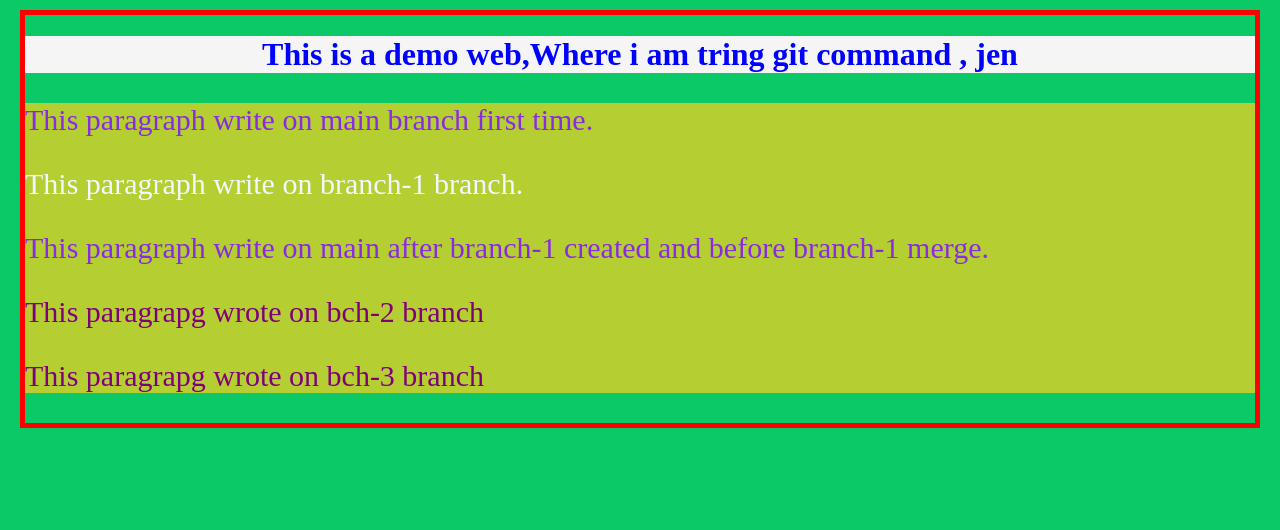
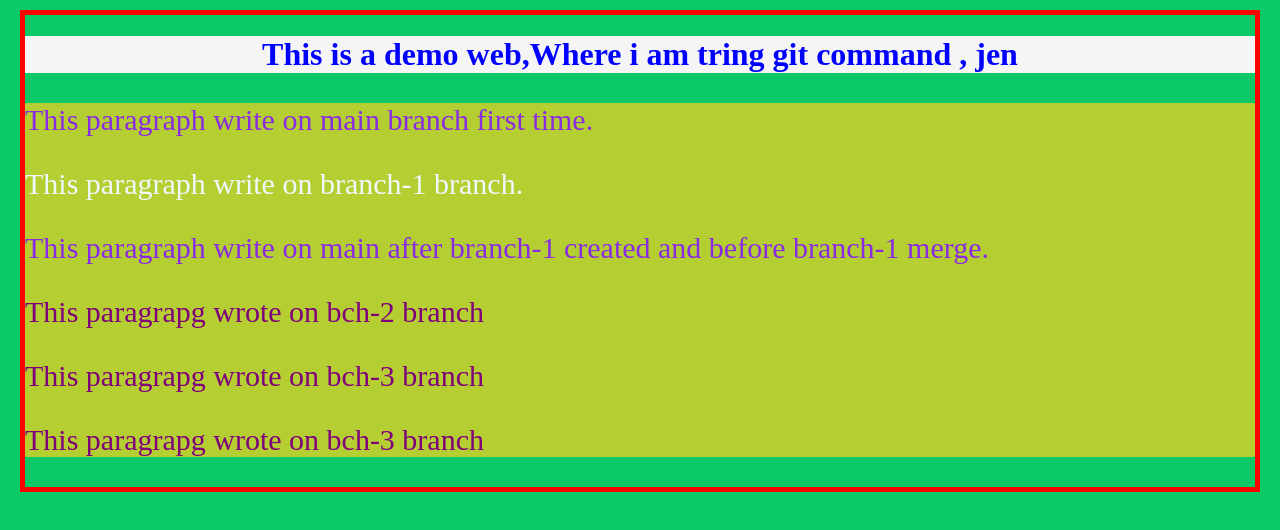
Before and after one commit to JyotiRanjan700/simple_web, a plain HTML site: page index_1.html in a window 1280 px wide. Drawn offline with Linux system fonts and the light colour scheme.

Commit message:
c8 add another para on bch-3

```diff
--- a/index_1.html
+++ b/index_1.html
@@ -16,6 +16,7 @@
         <p id="p_main">This paragraph write on main after branch-1 created and before branch-1 merge.</p>
         <p id="bch-2-p">This paragrapg wrote on bch-2 branch</p>
         <p id="bch-3-p">This paragrapg wrote on bch-3 branch</p>
+        <p id="bch-3-p">This paragrapg wrote on bch-3 branch</p>
     </div>
 </body>
 </html>
```
